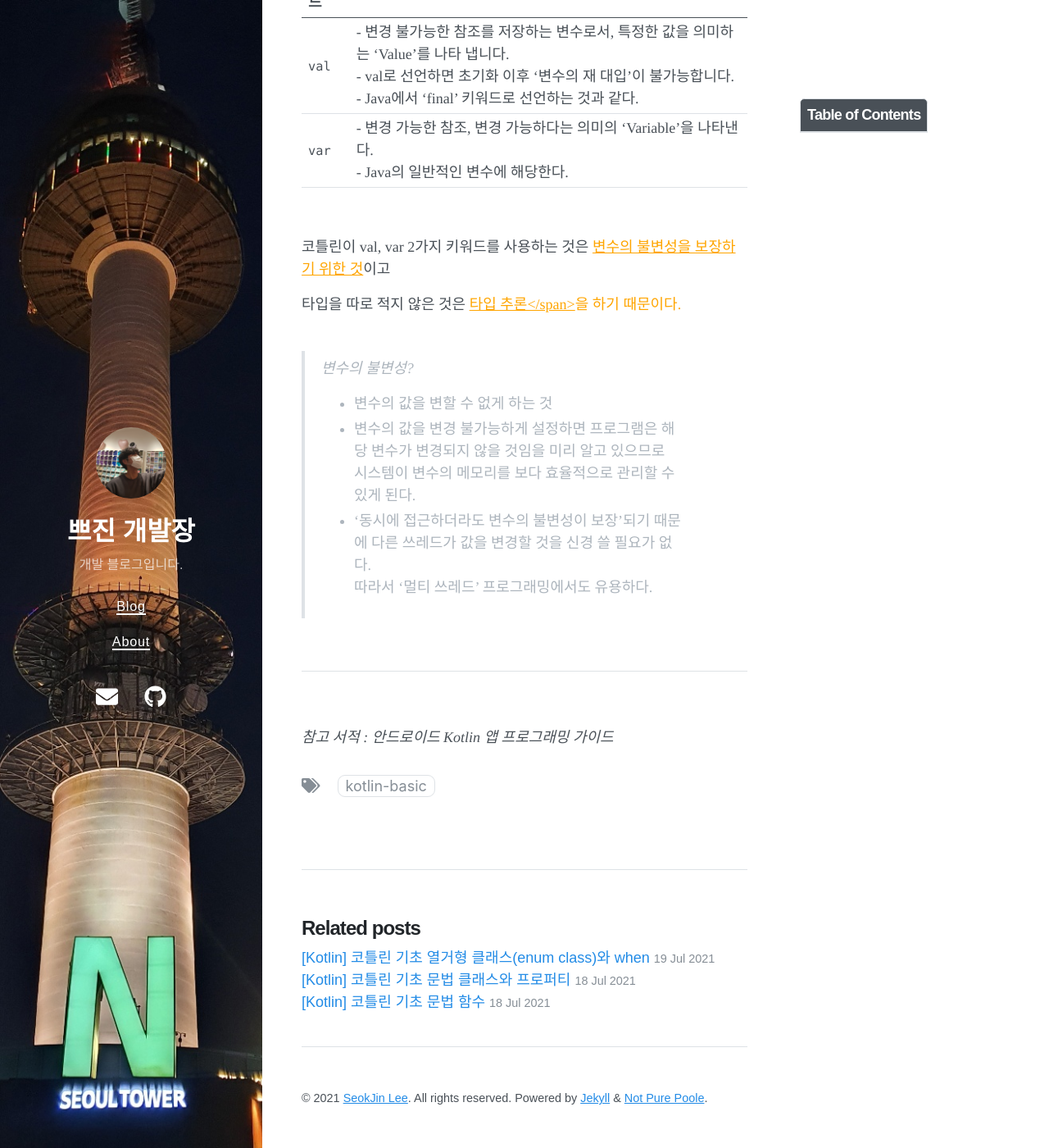
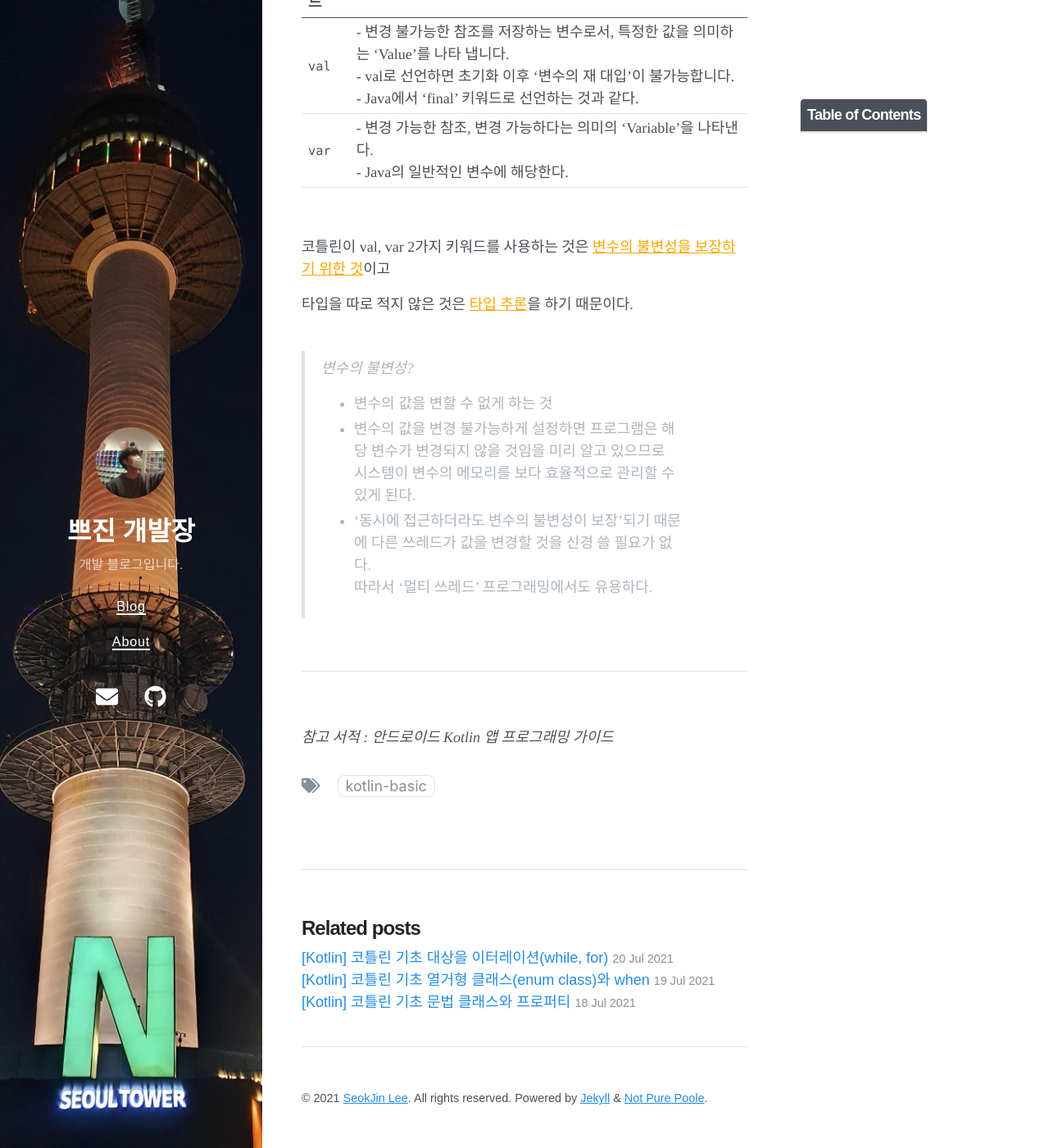
Before and after one commit to seokjinlee1994/seokjinlee1994.github.io, a Jekyll site: the page built from _posts/21-07-16-kotlin-basic-grammar(001).md, in a window 1280 px wide and 1400 px high, scrolled down 682 px. Shown: the whole window at 82% size. Built offline with Jekyll 4.4.1, drawn with Linux system fonts in a browser that asks for light colours; nearby versions of some CDN libraries; part of the change alters nothing that is shown.

Commit message:
21_07_20 posting KotlinBasic Iteration(while, for)

````diff
--- a/_posts/21-07-16-kotlin-basic-grammar(001).md
+++ b/_posts/21-07-16-kotlin-basic-grammar(001).md
@@ -37,7 +37,7 @@ var nameVar:String = "이석진"
 
 코틀린이 val, var 2가지 키워드를 사용하는 것은 <span style="color:orange"><u>변수의 불변성을 보장하기 위한 것</u></span>이고
 
-타입을 따로 적지 않은 것은 <span style="color:orange"><u>타입 추론</span></u>을 하기 때문이다.
+타입을 따로 적지 않은 것은 <span style="color:orange"><u>타입 추론</u></span>을 하기 때문이다.
 <br><br>
 
 > _변수의 불변성?_
--- /dev/null
+++ b/_posts/21-07-20-kotlin-basic-grammar(005).md
@@ -0,0 +1,151 @@
+---
+layout: post
+title: "[Kotlin] 코틀린 기초 대상을 이터레이션(while, for)"
+date: 2021-07-20 +0800
+last_modified_at: 2021-07-20 +0800
+tags: [kotlin basic]
+toc:  true
+---
+
+# kotlin의 기본 문법 정리(005) 대상을 이터레이션(while, for)
+
+## <span style="color:orange">1. 이터레이션 / while</span>
+---
+이터레이션은 결과를 생성하기위한 프로세스의 반복이다.
+시퀀스는 일부 끝점 또는 끝 값에 접근한다.
+프로세스의 각 반복은 단일 반복이며 각 반복의 결과는 다음 반복의 시작점이 된다.
+
+문장내에 컴퓨터 프로그래밍 내에 정의된 숫자만큼 반복되는 문장 블록을 말한다.
+그 문장 블록은 이터레이션 된다고 한다.
+
+```kotlin
+//while과 do-while
+
+//조건이 참인 동안 본문을 반복 실행
+while (조건) {
+    /*...*/
+}
+
+//처음에 무조건 본문을 한 번 실행 후 조건이 참인 동안 본문 반복 실행
+do {
+    /*...*/
+} while (조건)
+```
+
+<br><br>
+
+## <span style="color:orange">2. 범위와 수열</span>
+---
+범위는 기본적으로 두 값으로 이루어진 구간이다. 보통은 그 두 값은 정수 등의 숫자 타입의 값이며, .. 연산자로 시작 값과 끝 값을 연결해서 범위를 만든다.
+
+```kotlin
+val oneToTen = 1..10
+```
+
+코틀린의 범위는 폐구간 또는 양끝을 포함하는 구간이다.(위의 예시로 보자면 두 번째 값이 10이 항상 범위에 포함)
+어떤 범위에 속한 값을 일정한 순서로 이터레이션하는 경우를 수열`(progression)`이라 한다.
+
+```kotlin
+//피즈버즈 게임을 통한 범위와 수열의 사용 예시
+fun fizzBuzz(i: Int) = when {
+    i % 15 == 0 -> "FizzBuzz"
+    i % 3 == 0 -> "Fizz"
+    i % 5 == 0 -> "Buzz"
+    else -> "$i"
+}
+
+//1..100 범위의 정수에 대해 이터레이션한다.
+for (i in 1..100) {
+    print(fizzBuzz(i))
+}
+```
+
+> _'FizzBuzz'_
+> 주어진 숫자에 대해 3으로 나눠지면 Fizz
+> 5로 나눠지면 Buzz
+> 3과 5 둘 다 만족하면 FizzBuzz라고 외치는 게임
+
+```kotlin
+//증가 값을 가지고 범위 이터레이션하기
+for(i in 100 downTo 1 step 2) {
+    print(fizzBuzz(i))
+}
+
+//until함수를 사용할 경우 끝 값인 100은 포함되지 않고 99까지만 포함된다.
+for(i in 1 until 100) {
+    print(fizzBuzz(i))
+}
+```
+100 downTo 1은 역방향 수열을 만든다.(역방향 수열의 기본 증가값은 -1)
+step 2를 붙이면 증가 값의 절댓값이 2로 변경.
+until 함수를 사용할 경우 끝 값은 포함되지 않은 반만 닫힌 범위에 이터레이션 할 수 있다.
+
+<br><br>
+
+## <span style="color:orange">3. 맵에 대한 이터레이션</span>
+---
+```kotlin
+//맵을 초기화하고 이터레이션하기
+
+//키에 대해 정렬하기 위해 TreeMap을 사용한다.
+val binaryReps = TreeMap<Char, String>()
+
+//A부터 F까지 문자의 범위를 사용해 이터레이션
+for (c in 'A'..'F') {
+
+    //아스키 코드를 2진 표현으로 변경
+    val binary = Integer.toBinaryString(c.toInt())
+
+    //c를 키로 c의 2진 표현을 맵에 넣는다
+    binaryReps[c] = binary
+}
+
+//맵에 대해 이터레이션
+//맵의 키와 값을 두 변수에 각각 대입한다
+for ((letter, binary) in binaryReps) {
+    println("$letter = $binary")
+}
+
+```
+..연산자는 숫자 타입뿐 아니라 문자 타입의 값에도 적용 가능.
+get과 put을 사용하는 대신 map[key]나 map[key] = value를 사용해 값을 가져오고 설정이 가능하다.
+
+```kotlin
+//컬렉션을 이터레이션
+val list = arrayListOf("10", "11", "1001")
+
+//인덱스와 함께 컬레셔을 이터레이션
+for ((index, element) in list.withIndex()) {
+    println("$index: $element")
+}
+```
+<br><br>
+
+## <span style="color:orange">4. in으로 컬렉션이나 범위의 원소 검사</span>
+---
+```kotlin
+//in을 사용해서 값이 범위에 속하는지 검사하는 코드
+fun isLetter(c: Char) = c in 'a'..'z' || c in 'A'..'Z'
+fun isNotDigit(c: Char) = c !in '0'..'9'
+
+println(isLetter('q'))
+println(isNotDigit('x))
+//결과는 둘 다 true가 나온다.
+```
+
+```kotlin
+//when에서 in 사용하기
+fun recognize (c: Char) = when (c) {
+    in '0'..'9' -> "It's a digit!"
+    in 'a'..'z', in 'A'..'Z' -> "It's a letter!"
+    else -> "I don't know"
+}
+println(recognize('8'))
+```
+<br>
+
+---
+
+<br>
+
+*참고 서적 : Kotlin IN Action*
````
